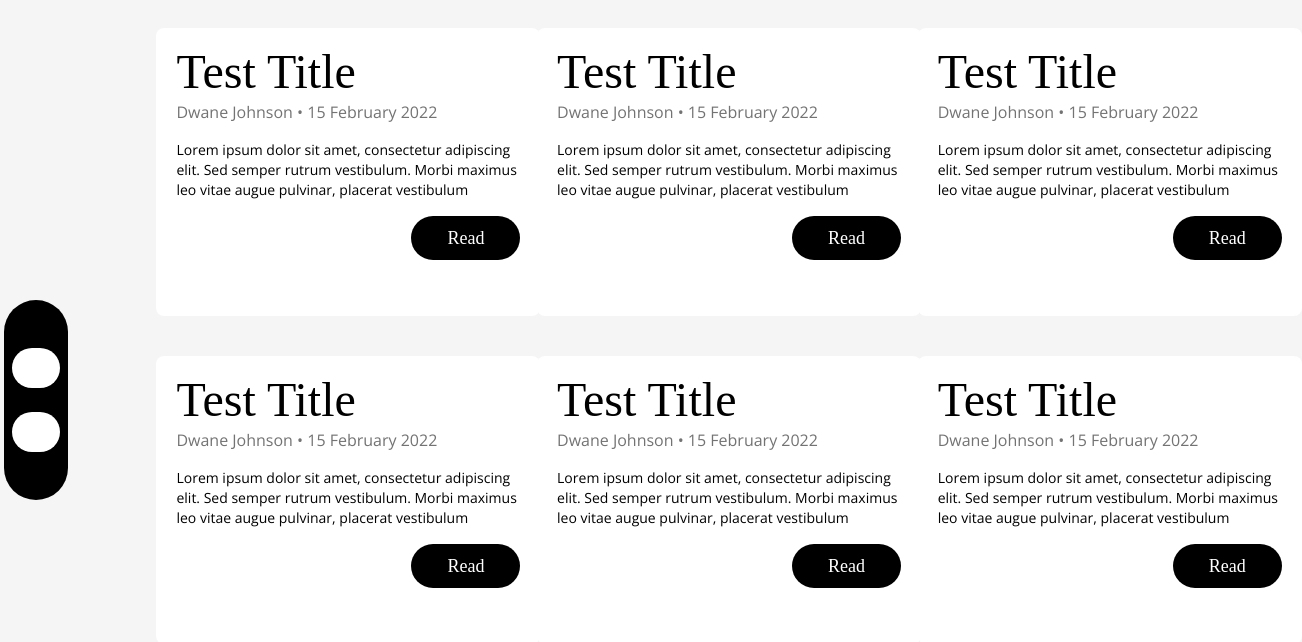
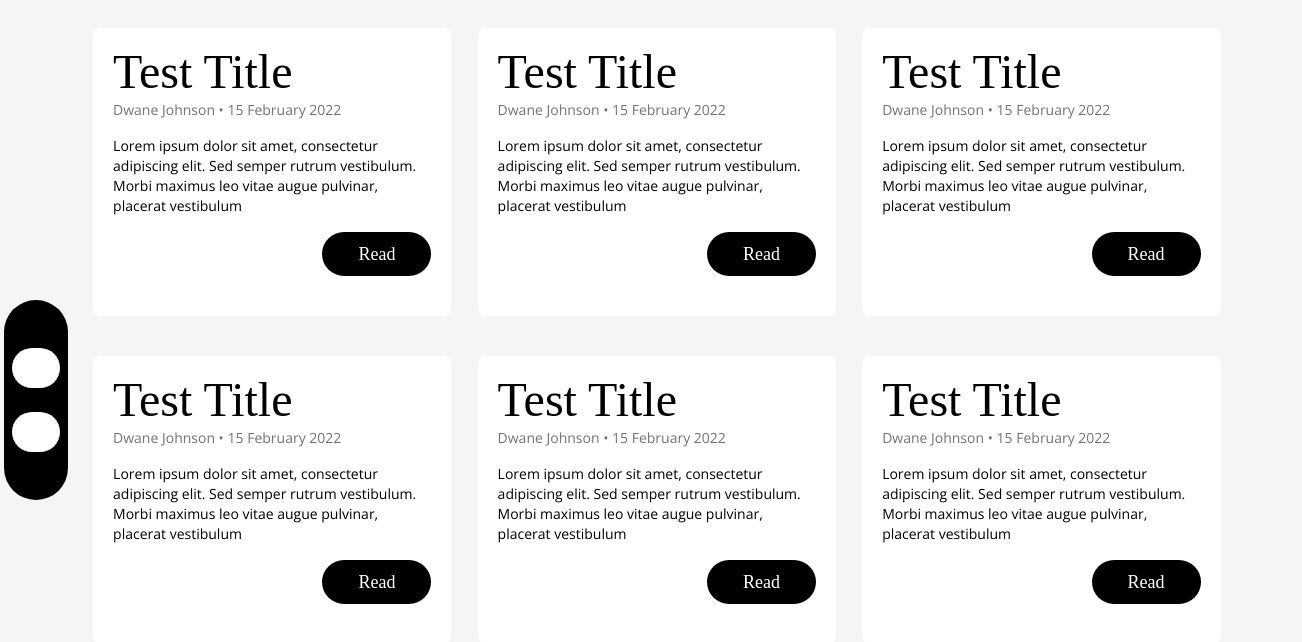
Before and after one commit to programmergeek/public-posts, a React (Create React App) app: page / in a window 1280 px wide. Shown: the top 642 px of the page, 1302 px wide, since content can reach past the window. Built offline with nearby package versions, Linux system fonts and the light colour scheme; some icons are missing; a web font is replaced by a local one.

Commit message:
reduced the nav bar section

```diff
--- a/src/Components/PostCard.tsx
+++ b/src/Components/PostCard.tsx
@@ -10,7 +10,7 @@ type PostCardProps = {
 
 export const PostCard: React.FC<PostCardProps> = ({ ...props }) => {
   return (
-    <div className="border-b-2 border-neutral-400 px-2 py-4 sm:border-0 sm:p-5 sm:w-80 sm:h-80 sm:rounded-lg bg-white lg:w-96 lg:h-72">
+    <div className="border-b-2 border-neutral-400 px-2 py-4 sm:border-0 sm:p-5 sm:w-80 sm:h-80 sm:rounded-lg bg-white 2xl:w-[20vw] lg:h-72 lg:w-[29vw] md: w-[25vw] xl:w-[28vw]">
       <section className="mb-1">
         <Title>{props.title}</Title>
       </section>
@@ -35,7 +35,7 @@ const AuthorAndPublishDate: React.FC<{ author: string; date: string }> = ({
   ...props
 }) => {
   return (
-    <p className="font-openSans text-neutral-500">
+    <p className="font-openSans text-neutral-500 text-sm">
       {props.author} • {props.date}
     </p>
   );
--- a/src/Pages/Home.tsx
+++ b/src/Pages/Home.tsx
@@ -4,7 +4,7 @@ import { MiniNavBar, PostCard } from "../Components";
 export const Home = () => {
   return (
     <div className="flex">
-      <section className="hidden sm:flex sm:w-44 sm:h-screen ml-1">
+      <section className="hidden lg:flex sm:w-24 sm:h-screen ml-1">
         <MiniNavBar />
       </section>
       <div className="w-[87vw] mt-7 h-11/12">
```
